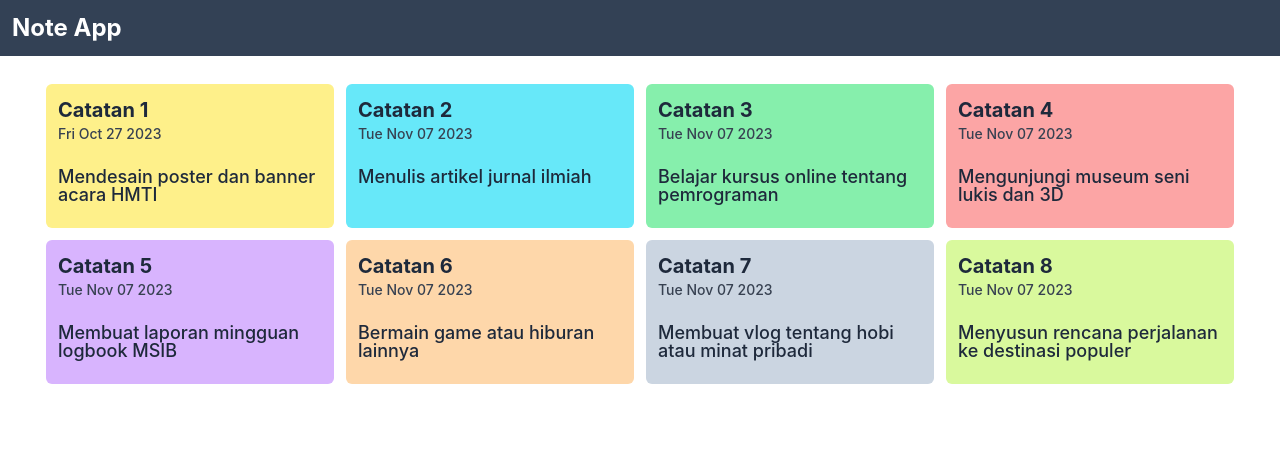
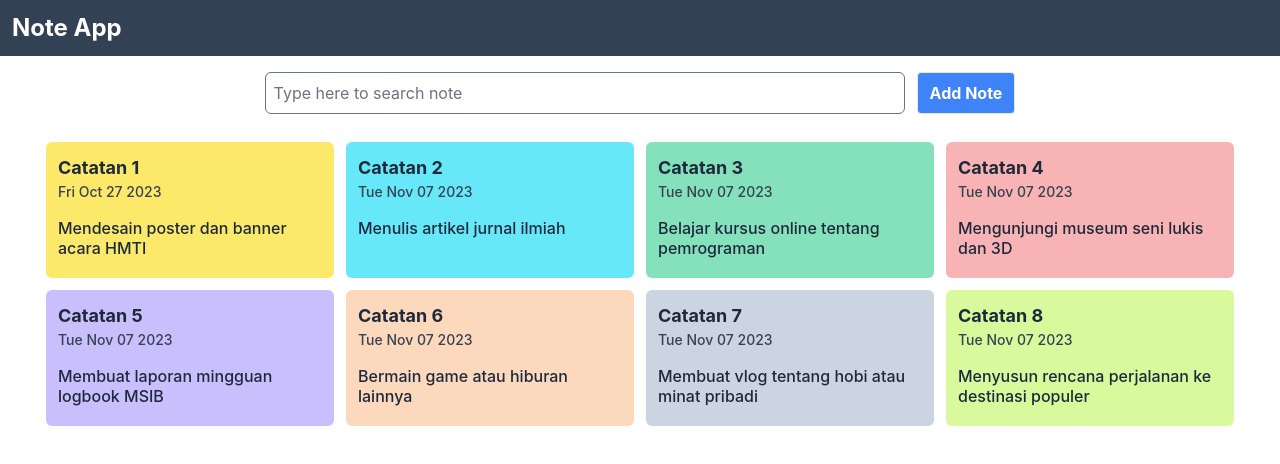
Before and after one commit to bimocahyo7/Note-App-ReactJS, a React (Create React App) app: page / in a window 1280 px wide. Shown: the top 464 px of the page. Built offline with nearby package versions, Linux system fonts and the light colour scheme.

Commit message:
Implementasi React Router DOM

```diff
--- a/package.json
+++ b/package.json
@@ -7,9 +7,12 @@
     "@testing-library/react": "^13.4.0",
     "@testing-library/user-event": "^13.5.0",
     "autoprefixer": "^10.4.16",
+    "flowbite": "^2.1.1",
+    "flowbite-react": "^0.6.4",
     "postcss": "^8.4.31",
     "react": "^18.2.0",
     "react-dom": "^18.2.0",
+    "react-router-dom": "^6.18.0",
     "react-scripts": "5.0.1",
     "web-vitals": "^2.1.4"
   },
@@ -39,6 +42,7 @@
   },
   "devDependencies": {
     "@babel/plugin-proposal-private-property-in-object": "^7.21.11",
+    "@tailwindcss/forms": "^0.5.7",
     "tailwindcss": "^3.3.5"
   }
 }
--- /dev/null
+++ b/src/App.jsx
@@ -0,0 +1,22 @@
+import { BrowserRouter, Route, Routes } from "react-router-dom";
+import "./App.css";
+import Navbar from "./components/Navbar";
+import AddNotePage from "./pages/AddNotePage";
+import HomePage from "./pages/HomePage";
+
+function App() {
+  return (
+    <div className="container mx-auto">
+      <Navbar />
+      <BrowserRouter>
+        <Routes>
+          {/* Home Page dan Add Page */}
+          <Route path="/" element={<HomePage />} />
+          <Route path="/add-note" element={<AddNotePage />} />
+        </Routes>
+      </BrowserRouter>
+    </div>
+  );
+}
+
+export default App;
--- /dev/null
+++ b/src/components/Form.jsx
@@ -0,0 +1,24 @@
+import React from "react";
+import { useNavigate } from "react-router-dom";
+import { Button } from "./Button";
+
+const Form = () => {
+  const navigate = useNavigate();
+
+  return (
+    <div>
+      <div className="container mt-4 flex justify-center">
+        <input type="text" className="form-input px-2 py-2 rounded-md w-1/2" placeholder="Type here to search note" />
+        <button
+          onClick={() => {
+            navigate("/add-note");
+          }}
+          className="ml-3 bg-blue-500 hover:bg-blue-700 text-white font-bold px-3 border rounded">
+          Add Note
+        </button>
+      </div>
+    </div>
+  );
+};
+
+export default Form;
--- /dev/null
+++ b/src/components/Navbar.jsx
@@ -0,0 +1,11 @@
+import React from "react";
+
+const Navbar = () => {
+  return (
+    <nav className="bg-slate-700 p-3">
+      <h1 className="text-2xl font-bold text-white">Note App</h1>
+    </nav>
+  );
+};
+
+export default Navbar;
--- /dev/null
+++ b/src/components/Note.jsx
@@ -0,0 +1,25 @@
+import React from "react";
+
+function DefaultNote(props) {
+  return (
+    //Default background color NoteApp (Yellow)
+    <div className="bg-yellow-200 rounded-md p-3 w-72">
+      <h2 className="text-lg font-bold text-slate-800">{props.title}</h2>
+      <h2 className="text-sm font-medium text-gray-700">{props.date}</h2>
+      <h2 className=" text-base font-medium text-slate-800 pt-4 pb-2 leading-tight">{props.text}</h2>
+    </div>
+  );
+}
+
+function CustomNote(props) {
+  return (
+    //Customize the background color NoteApp from input props.color
+    <div className={`${props.color} rounded-md p-3 w-72`}>
+      <h2 className="text-lg font-bold text-slate-800">{props.title}</h2>
+      <h2 className="text-sm font-medium text-gray-700">{props.date}</h2>
+      <h2 className=" text-base font-medium text-slate-800 pt-4 pb-2 leading-tight">{props.text}</h2>
+    </div>
+  );
+}
+
+export { DefaultNote, CustomNote };
--- /dev/null
+++ b/src/pages/AddNotePage.jsx
@@ -0,0 +1,53 @@
+import React from "react";
+import { Button, Dropdown, Label, TextInput } from "flowbite-react";
+import { useNavigate } from "react-router-dom";
+
+const AddNotePage = () => {
+  const navigate = useNavigate();
+
+  return (
+    <div>
+      <div className="flex justify-center gap-3 bg-slate-300 pt-8 pb-8">
+        <form className="flex w-2/4 flex-col gap-4">
+          <div>
+            <div className="mb-2 block">
+              <Label className="text-base">Nama Catatan:</Label>
+            </div>
+            <TextInput type="text" placeholder="example: Catatan 1" required shadow />
+          </div>
+          <div>
+            <div className="mb-2 block">
+              <Label className="text-base">Isi Catatan:</Label>
+            </div>
+            <TextInput type="text" required shadow />
+          </div>
+          <div>
+            <div className="mb-2 block">
+              <Label className="text-base" htmlFor="password2">
+                Pilih Warna Note:
+              </Label>
+            </div>
+            <Dropdown label="Select Your Note Color" required>
+              <Dropdown.Item>Yellow</Dropdown.Item>
+              <Dropdown.Item>Cyan</Dropdown.Item>
+              <Dropdown.Item>Green</Dropdown.Item>
+              <Dropdown.Item>Red</Dropdown.Item>
+            </Dropdown>
+          </div>
+          {/* <Button type="submit" className="bg-blue-500  hover:bg-blue-700">
+            Submit
+          </Button> */}
+          <button
+            onClick={() => {
+              navigate("/");
+            }}
+            className="bg-blue-500 hover:bg-blue-700 text-white font-semibold px-3 py-1.5 border rounded-lg">
+            Submit
+          </button>
+        </form>
+      </div>
+    </div>
+  );
+};
+
+export default AddNotePage;
--- a/src/App.js
+++ b/src/pages/HomePage.jsx
@@ -1,41 +1,49 @@
-import "./App.css";
+import React, { useState } from "react";
+import Form from "../components/Form";
+import { DefaultNote, CustomNote } from "../components/Note";
 
-function DefaultNote(props) {
-  return (
-    //Default background color NoteApp (Yellow)
-    <div className="bg-yellow-200 rounded-md p-3 w-72">
-      <h2 className="text-xl font-bold text-slate-800">{props.title}</h2>
-      <h2 className="text-sm font-medium text-gray-700">{props.date}</h2>
-      <h2 className=" text-lg font-medium text-slate-800 pt-6 pb-3 leading-none">{props.text}</h2>
-    </div>
-  );
-}
+const array_notes = [
+  {
+    id: 1,
+    title: "Catatan 1",
+    createdAt: "20 Oktober 2023",
+    body: "Mendesain poster dan banner acara HMTI",
+  },
+  {
+    id: 2,
+    title: "Catatan 2",
+    createdAt: "20 Oktober 2023",
+    body: "Menulis artikel jurnal ilmiah",
+  },
+  {
+    id: 2,
+    title: "Catatan 3",
+    createdAt: "20 Oktober 2023",
+    body: "Belajar kursus online tentang pemrograman",
+  },
+  {
+    id: 2,
+    title: "Catatan 3",
+    createdAt: "20 Oktober 2023",
+    body: "Mengunjungi museum seni lukis dan 3D",
+  },
+  {
+    id: 2,
+    title: "Catatan 5",
+    createdAt: "20 Oktober 2023",
+    body: "Membuat laporan mingguan logbook MSIB",
+  },
+];
 
-function CustomNote(props) {
-  return (
-    //Customize the background color NoteApp from input props.color
-    <div className={`${props.color} rounded-md p-3 w-72`}>
-      <h2 className="text-xl font-bold text-slate-800">{props.title}</h2>
-      <h2 className="text-sm font-medium text-gray-700">{props.date}</h2>
-      <h2 className=" text-lg font-medium text-slate-800 pt-6 pb-3 leading-none">{props.text}</h2>
-    </div>
-  );
-}
-
-function App() {
+const HomePage = () => {
+  const [notes, setNotes] = useState(array_notes);
   const customDate = new Date(2023, 9, 27).toDateString();
   const newDate = new Date().toDateString();
 
   return (
     <div className="container mx-auto">
-      {/* Navbar */}
-      <nav className="bg-slate-700 p-3">
-        <h1 className="text-2xl font-bold text-white">Note App</h1>
-      </nav>
-
-      {/* Container Note */}
+      <Form />
       <div className="m-7 flex flex-wrap justify-center gap-3">
-        {/* Note List */}
         <DefaultNote title="Catatan 1" date={customDate} text="Mendesain poster dan banner acara HMTI"></DefaultNote>
         <CustomNote title="Catatan 2" date={newDate} text="Menulis artikel jurnal ilmiah" color="bg-cyan-300"></CustomNote>
         <CustomNote title="Catatan 3" date={newDate} text="Belajar kursus online tentang pemrograman" color="bg-green-300"></CustomNote>
@@ -47,6 +55,6 @@ function App() {
       </div>
     </div>
   );
-}
+};
 
-export default App;
+export default HomePage;
--- a/tailwind.config.js
+++ b/tailwind.config.js
@@ -1,8 +1,8 @@
 /** @type {import('tailwindcss').Config} */
 module.exports = {
-  content: ["./src/**/*.{js,jsx,ts,tsx}"],
+  content: ["./src/**/*.{js,jsx,ts,tsx}", "node_modules/flowbite-react/**/*.{js,jsx,ts,tsx}"],
   theme: {
     extend: {},
   },
-  plugins: [],
+  plugins: [require("@tailwindcss/forms"), require("flowbite/plugin")],
 };
```
Also changed, not shown: src/index.js (+6 -6 lines), 2 other files (tests, documents, lock files or other folders).
